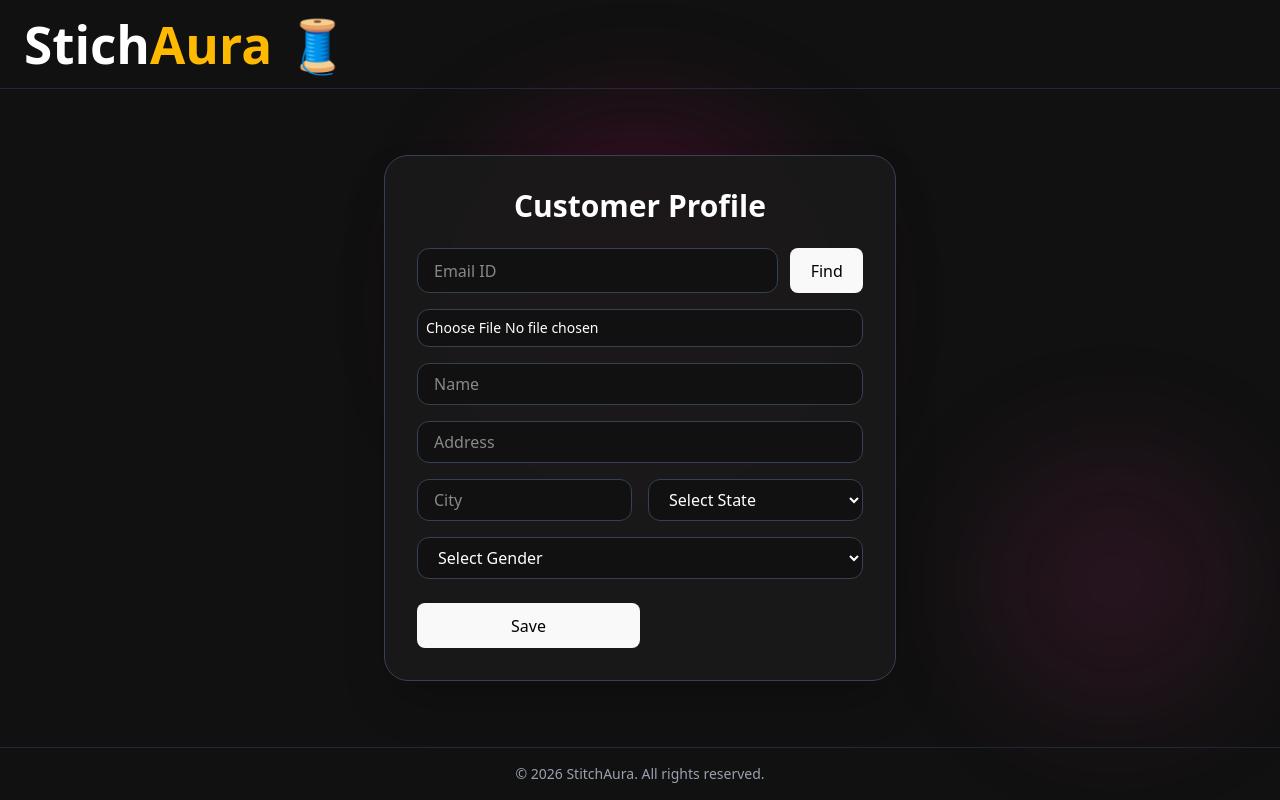
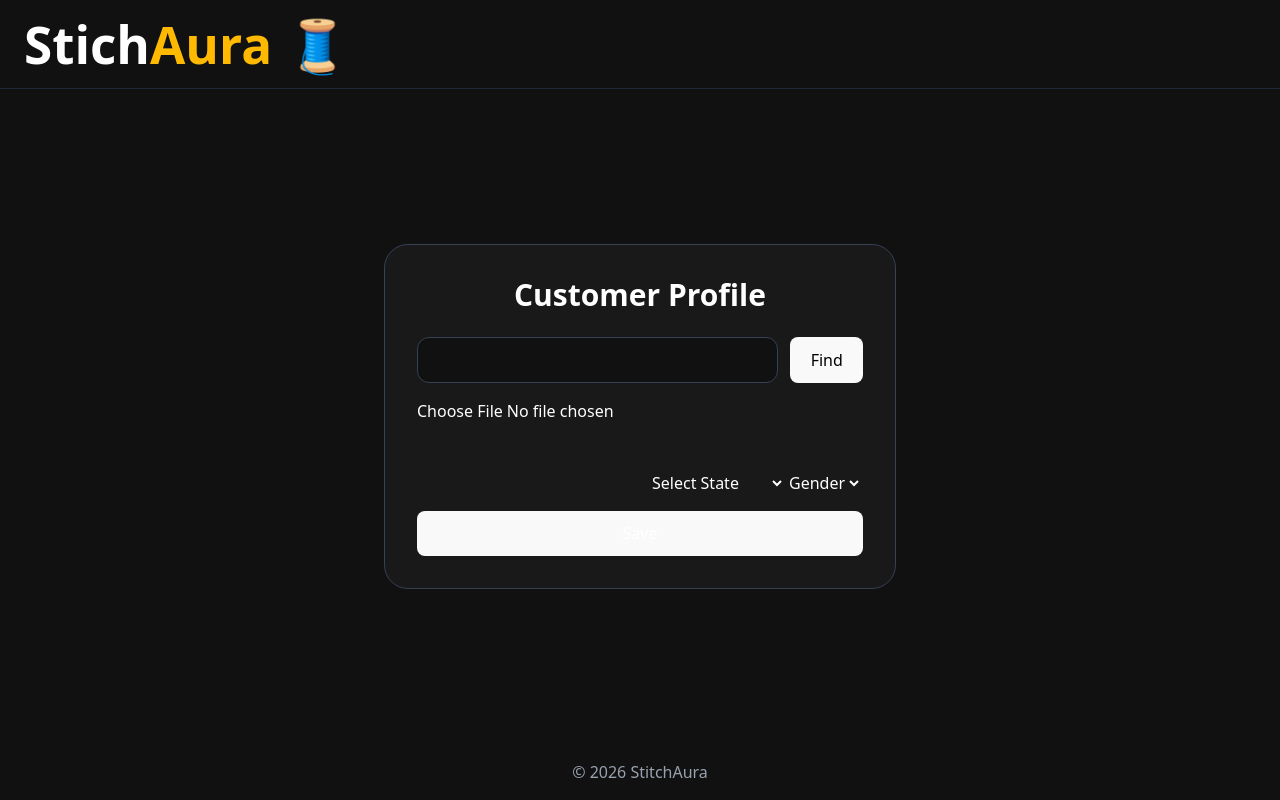
Before and after one commit to Rajnigoyal77/StichAura, a React (Vite) app in the folder sstvitelearn2/: page /app/customerprofile in a window 1280 px wide. Built offline with nearby package versions, Linux system fonts and the light colour scheme.

Commit message:
fix build errors

```diff
--- a/sstvitelearn2/src/curdAxios/CustomerProfile.tsx
+++ b/sstvitelearn2/src/curdAxios/CustomerProfile.tsx
@@ -1,157 +1,151 @@
 import React, { useState } from "react";
 import axios from "axios";
 
-
 interface SignupFormState {
   emailid: string;
-  profilepic:null|File;
-  // pic:null|File
-  name:string;
-  address:string;
-  city:string;
-  state:string;
-  gender:string;
-  dos:String;
-  // isEditMode:boolean;
+  profilepic: null | File;
+  name: string;
+  address: string;
+  city: string;
+  state: string;
+  gender: string;
+  dos: string;
 }
-let stateAry=["Punjab","Delhi","UttarPradesh","Uttarakhand","TamilNadu","Kerala","AndhraPradesh","Haryana"];
 
-const Signup= () => {
+let stateAry = [
+  "Punjab",
+  "Delhi",
+  "UttarPradesh",
+  "Uttarakhand",
+  "TamilNadu",
+  "Kerala",
+  "AndhraPradesh",
+  "Haryana"
+];
+
+const Signup = () => {
   const [formData, setFormData] = useState<SignupFormState>({
     emailid: "",
-    profilepic: null ,
+    profilepic: null,
     name: "",
     address: "",
     city: "",
     state: "",
     gender: "",
-    dos:"",
-    // isEditMode:true
+    dos: ""
   });
-  const[prev,setPrev]=useState<string|null>(null);
-   const[isEditMode,setState]=useState(true);
 
+  const [prev, setPrev] = useState<string | null>(null);
+  const [isEditMode, setEditMode] = useState(true);
 
   const handleChange = (
-    e: React.ChangeEvent<HTMLInputElement|HTMLSelectElement>) => {
-    const { name, value} = e.target ;
+    e: React.ChangeEvent<HTMLInputElement | HTMLSelectElement>
+  ) => {
+    const { name, value } = e.target;
 
     setFormData((prev) => ({
       ...prev,
-      [name]: value,
+      [name]: value
     }));
   };
-  const uniqueStates=stateAry.map((obj)=>obj);
-  // alert(uniqueStates);
 
-  const handleSubmit =  async (e: React.FormEvent<HTMLFormElement>) => {
+  const uniqueStates = stateAry.map((obj) => obj);
+
+  const handleSubmit = async (e: React.FormEvent<HTMLFormElement>) => {
     e.preventDefault();
-    console.log(formData);
-    let url="https://stich-aura-backend.vercel.app/customer/customerprofilesignup";
-    let frmData=new FormData();
-    frmData.append("emailid",formData.emailid);
-    frmData.append("name",formData.name);
-    frmData.append("address",formData.address);
-    frmData.append("city",formData.city);
-     frmData.append("state",formData.state);
-     frmData.append("gender",formData.gender);
-    if(formData.profilepic)
-      frmData.append("profilepic",formData.profilepic);
 
+    let url =
+      "https://stich-aura-backend.vercel.app/customer/customerprofilesignup";
 
-    let response=await axios.post(url, frmData, {headers: {'Content-Type': 'multipart/form-data'} });
-    alert(JSON.stringify(response))
+    let frmData = new FormData();
+
+    frmData.append("emailid", formData.emailid);
+    frmData.append("name", formData.name);
+    frmData.append("address", formData.address);
+    frmData.append("city", formData.city);
+    frmData.append("state", formData.state);
+    frmData.append("gender", formData.gender);
+
+    if (formData.profilepic) {
+      frmData.append("profilepic", formData.profilepic);
+    }
+
+    let response = await axios.post(url, frmData);
+
+    alert(JSON.stringify(response.data));
     alert("Signup Success & Mail Sent ✅");
-    setState(false);
+
+    setEditMode(false);
   };
 
-
-
-
-// function updatePicAndSetPreview(event:React.ChangeEvent<HTMLInputElement>)
-//   {
-//     let selFileObj=event.target.files[0];
-//      setFormData((prev)=>(
-//         {...prev,["profilepic"]:selFileObj} ))
-//         const prevObj=URL.createObjectURL(selFileObj);
-//         setPrev(prevObj);
-
-
-
-//   }
-
-
-
-function updatePicAndSetPreview(event: React.ChangeEvent<HTMLInputElement>) {
-
+  function updatePicAndSetPreview(
+    event: React.ChangeEvent<HTMLInputElement>
+  ) {
     let selFileObj = event.target.files?.[0];
-
     if (!selFileObj) return;
 
-  setFormData((prev) => (
-    { ...prev, ["profilepic"]: selFileObj }
-  ));
+    setFormData((prev) => ({
+      ...prev,
+      profilepic: selFileObj
+    }));
 
     const prevObj = URL.createObjectURL(selFileObj);
     setPrev(prevObj);
   }
 
-  const handleUpdate =  async () => {
+  const handleUpdate = async () => {
+    let url =
+      "https://stich-aura-backend.vercel.app/customer/customerprofileupdate";
 
-    console.log(formData);
-    let url="https://stich-aura-backend.vercel.app/customer/customerprofileupdate";
-    let frmData=new FormData();
-    frmData.append("emailid",formData.emailid);
-    frmData.append("name",formData.name);
-    frmData.append("address",formData.address);
-    frmData.append("city",formData.city);
-     frmData.append("state",formData.state);
-     frmData.append("gender",formData.gender);
-    if(formData.profilepic)
-      frmData.append("profilepic",formData.profilepic);
+    let frmData = new FormData();
 
+    frmData.append("emailid", formData.emailid);
+    frmData.append("name", formData.name);
+    frmData.append("address", formData.address);
+    frmData.append("city", formData.city);
+    frmData.append("state", formData.state);
+    frmData.append("gender", formData.gender);
 
-    let response1=await axios.post(url, frmData, {headers: {'Content-Type': 'multipart/form-data'} });
-    alert(JSON.stringify(response1))
+    if (formData.profilepic) {
+      frmData.append("profilepic", formData.profilepic);
+    }
+
+    let response1 = await axios.post(url, frmData);
+
+    alert(JSON.stringify(response1.data));
   };
 
+  async function doFind() {
+    let url =
+      "https://stich-aura-backend.vercel.app/customer/customerprofilesearch";
 
+    let response2 = await axios.post(
+      url,
+      { emailid: formData.emailid },
+      { headers: { "Content-Type": "application/x-www-form-urlencoded" } }
+    );
 
-  async function doFind()
-  {
-   let url = "https://stich-aura.vercel.app/customer/customerprofilesearch";
-     let response2= await axios.post(url,{emailid:formData.emailid},{headers: { "Content-Type": "application/x-www-form-urlencoded" }});
+    setFormData(response2.data.doc as SignupFormState);
+    setPrev(response2.data.doc.picurl);
 
+    alert(JSON.stringify(response2.data));
 
-     setFormData(response2.data.doc);
-     setPrev(response2.data.doc.picurl)
-
-     alert(JSON.stringify(response2));
-
-      setState(false)
-
+    setEditMode(false);
   }
 
   return (
     <div className="min-h-screen w-screen bg-[#111] text-white flex flex-col overflow-x-hidden">
 
-    {/* HEADER */}
       <header className="w-full flex items-center justify-between px-4 sm:px-6 py-4 border-b border-gray-800">
         <h1 className="text-xl sm:text-2xl font-bold">
           Stich<span className="text-amber-400">Aura 🧵</span>
         </h1>
       </header>
 
-    {/* MAIN */}
       <main className="flex-1 w-full flex items-center justify-center relative px-4">
 
-      {/* BACKGROUND GLOW */}
-      <div className="absolute w-[350px] h-[350px] bg-pink-600/20 blur-3xl rounded-full top-10 left-1/2 -translate-x-1/2"></div>
-      <div className="absolute w-[250px] h-[250px] bg-pink-500/10 blur-3xl rounded-full bottom-10 right-10"></div>
-
-      {/* CARD */}
         <form onSubmit={handleSubmit} className="w-full max-w-lg z-10">
-        <div className="bg-[#1a1a1a]/90 backdrop-blur-lg border border-gray-700 rounded-3xl shadow-2xl p-6 sm:p-8">
+          <div className="bg-[#1a1a1a]/90 border border-gray-700 rounded-3xl p-6 sm:p-8">
 
             <h2 className="text-3xl font-bold text-center mb-6">
               Customer Profile
@@ -162,103 +156,51 @@ return (
               <input
                 type="email"
                 name="emailid"
-              placeholder="Email ID"
                 value={formData.emailid}
                 onChange={handleChange}
-              className="w-full px-4 py-2 rounded-xl bg-[#111] border border-gray-700 focus:ring-2 focus:ring-pink-500 outline-none"
+                className="w-full px-4 py-2 rounded-xl bg-[#111] border border-gray-700"
               />
 
               <button
                 type="button"
                 onClick={doFind}
-              className="px-4 py-2 bg-green-600 hover:bg-green-700 rounded-xl text-black font-semibold"
+                className="px-4 py-2 bg-green-600 rounded-xl text-black"
               >
                 Find
               </button>
             </div>
 
-          {/* IMAGE UPLOAD */}
-          <div className="flex gap-4 items-center mb-4">
-            <input
-              type="file"
-              name="profilepic"
-              onChange={updatePicAndSetPreview}
-              className="w-full text-sm bg-[#111] border border-gray-700 rounded-xl p-2"
-            />
+            {/* IMAGE */}
+            <input type="file" onChange={updatePicAndSetPreview} />
 
             {prev && (
-              <img
-                src={prev}
-                alt="preview"
-                className="w-24 h-24 rounded-full object-cover border border-gray-600"
-              />
+              <img src={prev} className="w-20 h-20 rounded-full mt-2" />
             )}
-          </div>
 
-          {/* NAME */}
-          <input
-            type="text"
-            name="name"
-            placeholder="Name"
-            value={formData.name}
-            onChange={handleChange}
-            className="w-full mb-4 px-4 py-2 rounded-xl bg-[#111] border border-gray-700 focus:ring-2 focus:ring-pink-500 outline-none"
-          />
+            {/* FIELDS */}
+            <input name="name" value={formData.name} onChange={handleChange} />
+            <input name="address" value={formData.address} onChange={handleChange} />
+            <input name="city" value={formData.city} onChange={handleChange} />
 
-          {/* ADDRESS */}
-          <input
-            type="text"
-            name="address"
-            placeholder="Address"
-            value={formData.address}
-            onChange={handleChange}
-            className="w-full mb-4 px-4 py-2 rounded-xl bg-[#111] border border-gray-700 focus:ring-2 focus:ring-pink-500 outline-none"
-          />
-
-          {/* CITY + STATE */}
-          <div className="flex gap-4 mb-4">
-            <input
-              type="text"
-              name="city"
-              placeholder="City"
-              value={formData.city}
-              onChange={handleChange}
-              className="w-1/2 px-4 py-2 rounded-xl bg-[#111] border border-gray-700 focus:ring-2 focus:ring-pink-500 outline-none"
-            />
-
-            <select
-              name="state"
-              value={formData.state}
-              onChange={handleChange}
-              className="w-1/2 px-4 py-2 rounded-xl bg-[#111] border border-gray-700 focus:ring-2 focus:ring-pink-500 outline-none"
-            >
-              <option value="" disabled>Select State</option>
-              {uniqueStates.map((str, i) => (
-                <option key={i} value={str}>{str}</option>
+            <select name="state" value={formData.state} onChange={handleChange}>
+              <option value="">Select State</option>
+              {uniqueStates.map((s, i) => (
+                <option key={i} value={s}>
+                  {s}
+                </option>
               ))}
             </select>
-          </div>
 
-          {/* GENDER */}
-          <select
-            name="gender"
-            value={formData.gender}
-            onChange={handleChange}
-            className="w-full mb-6 px-4 py-2 rounded-xl bg-[#111] border border-gray-700 focus:ring-2 focus:ring-pink-500 outline-none"
-          >
-            <option value="" disabled>Select Gender</option>
-            <option value="Male">Male</option>
-            <option value="Female">Female</option>
-            <option value="Other">Other</option>
+            <select name="gender" value={formData.gender} onChange={handleChange}>
+              <option value="">Gender</option>
+              <option>Male</option>
+              <option>Female</option>
+              <option>Other</option>
             </select>
 
             {/* BUTTONS */}
-          <div className="flex gap-4">
             {isEditMode && (
-              <button
-                type="submit"
-                className="w-1/2 bg-pink-600 hover:bg-pink-700 py-2 rounded-xl text-black font-semibold"
-              >
+              <button type="submit" className="bg-pink-600 w-full mt-4">
                 Save
               </button>
             )}
@@ -267,25 +209,21 @@ return (
               <button
                 type="button"
                 onClick={handleUpdate}
-                className="w-1/2 bg-green-600 hover:bg-green-700 py-2 rounded-xl text-black font-semibold"
+                className="bg-green-600 w-full mt-4"
               >
                 Update
               </button>
             )}
           </div>
-
-        </div>
         </form>
 
       </main>
 
-    {/* FOOTER */}
-    <footer className="w-full text-center py-4 border-t border-gray-800 text-gray-400 text-xs sm:text-sm">
-      © 2026 StitchAura. All rights reserved.
+      <footer className="text-center text-gray-400 py-4">
+        © 2026 StitchAura
       </footer>
-
     </div>
-)
+  );
 };
 
 export default Signup;
```
Lines whose indentation alone changed are shown as unchanged.
